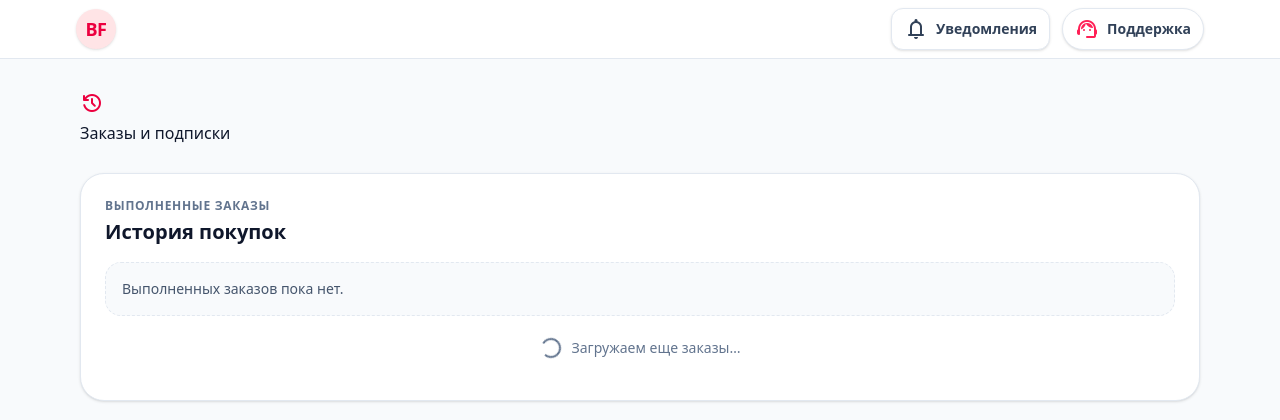
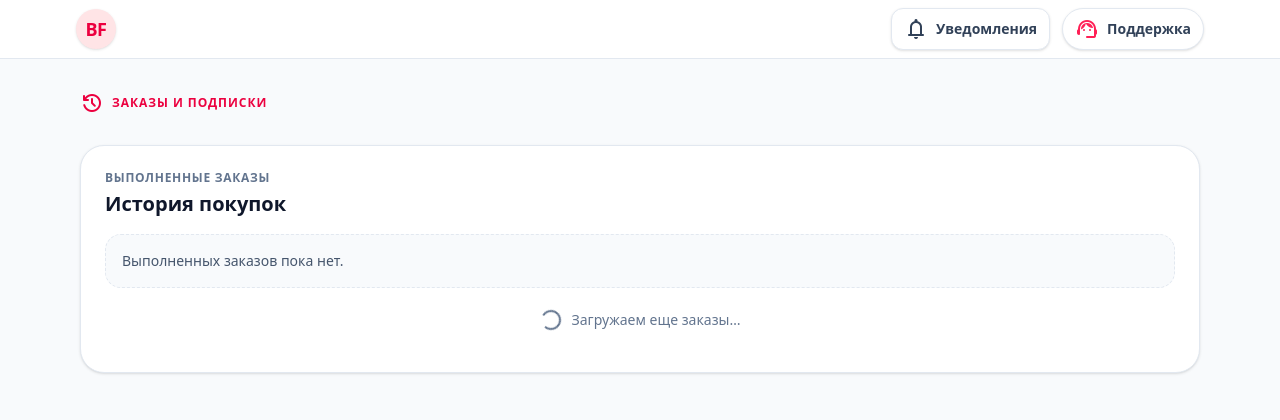
Before and after one commit to uran124/bunch, a PHP site: template app/views/orders.php in a window 1280 px wide. Shown: the top 420 px of the page. Run offline with PHP 8.4, Linux system fonts and the light colour scheme; the template is opened without the code that fills it, so the values that code supplies are empty; some libraries are stand-ins or nearby versions.

Commit message:
Update orders.php

```diff
--- a/app/views/orders.php
+++ b/app/views/orders.php
@@ -8,11 +8,11 @@
 
 <section class="grid gap-4 sm:gap-6">
     <header class="flex flex-col gap-2 sm:flex-row sm:items-end sm:justify-between">
-        <div class="space-y-1">
+        <div class="space-y-1"><h1>
             <p class="inline-flex items-center gap-2 text-xs font-semibold uppercase tracking-[0.08em] text-rose-600">
                 <span class="material-symbols-rounded text-base">history</span>
-                <h1> Заказы и подписки </h1>
-            </p>
+                 Заказы и подписки
+            </p></h1>
 
         </div>
 
```
